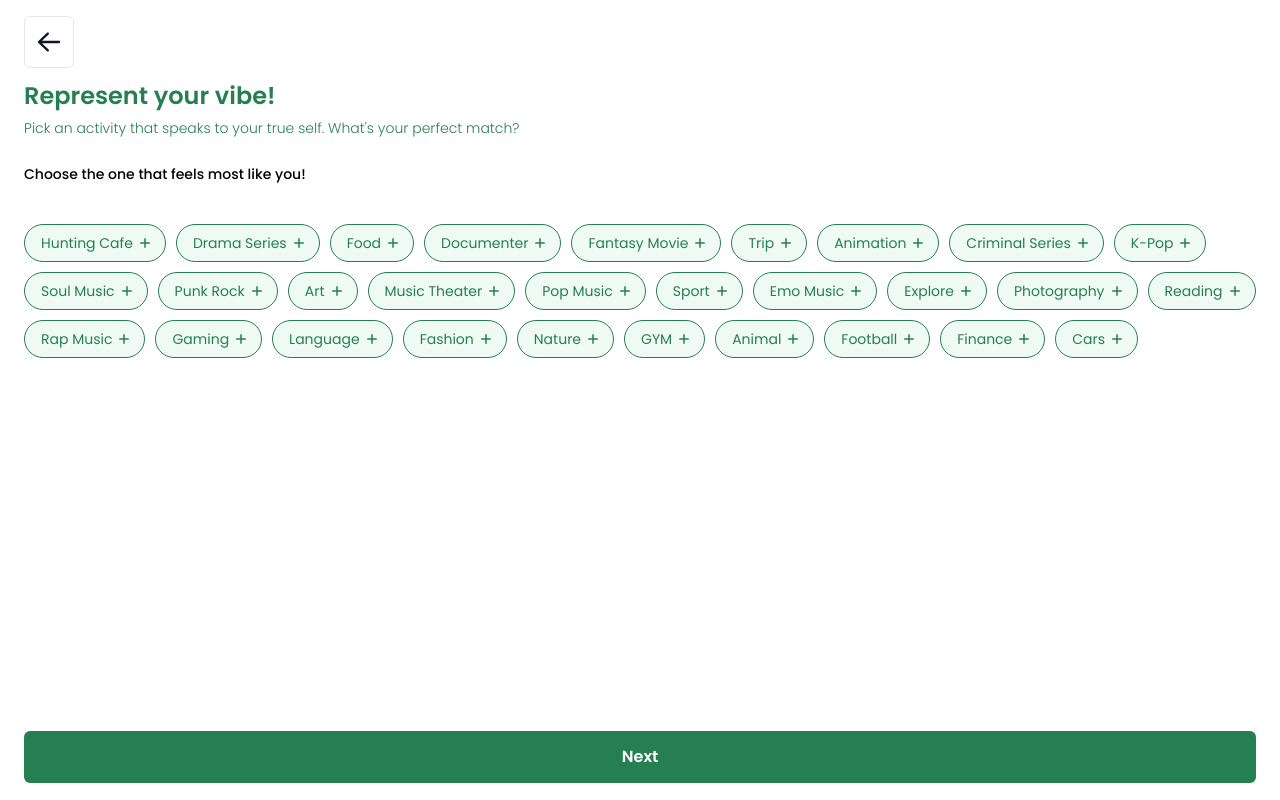
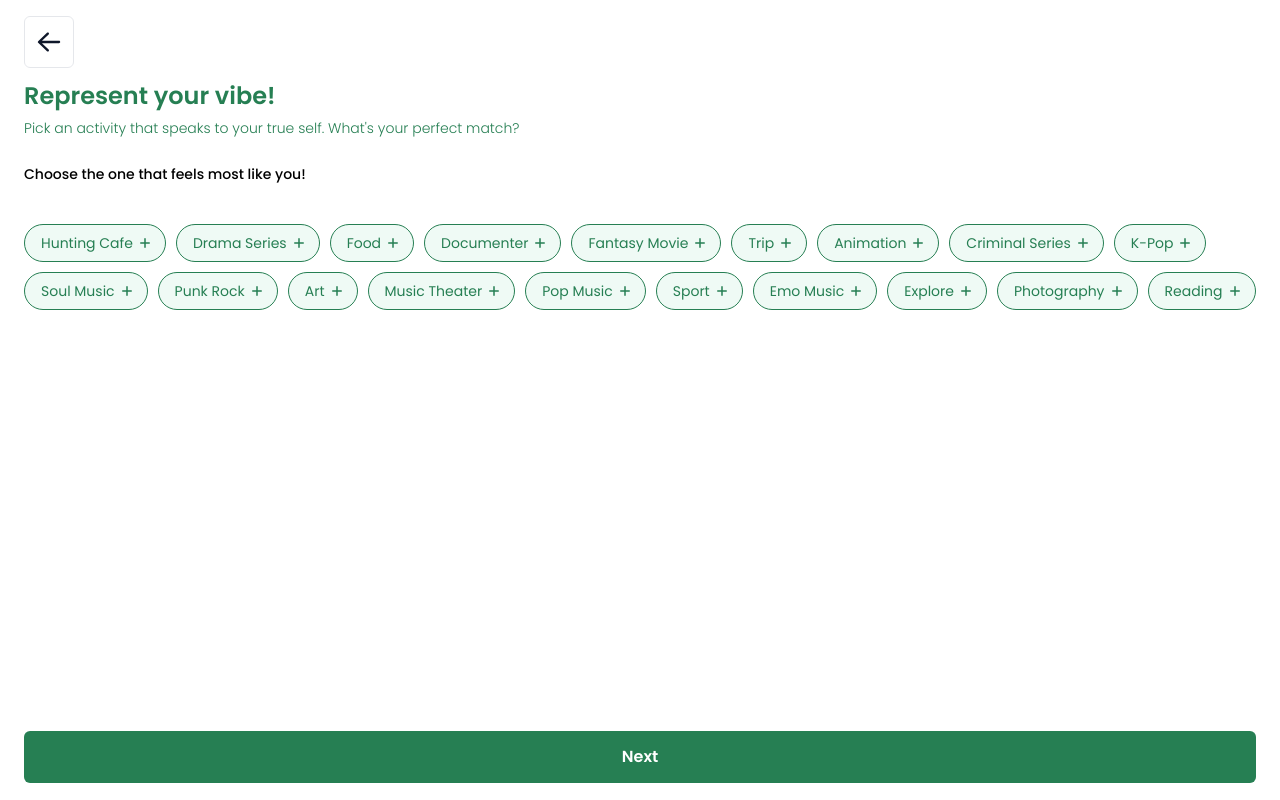
Before and after one commit to regirianto/meetyproject, a React (Vite) app in the folder client/: page /activity in a window 1280 px wide. Built offline with nearby package versions, Linux system fonts and the light colour scheme.

Commit message:
delete some interest

```diff
--- a/client/src/constant/index.js
+++ b/client/src/constant/index.js
@@ -18,14 +18,4 @@ export const interestList = [
   { id: 16, label: "Explore" },
   { id: 17, label: "Photography" },
   { id: 18, label: "Reading" },
-  { id: 19, label: "Rap Music" },
-  { id: 20, label: "Gaming" },
-  { id: 21, label: "Language" },
-  { id: 22, label: "Fashion" },
-  { id: 23, label: "Nature" },
-  { id: 24, label: "GYM" },
-  { id: 25, label: "Animal" },
-  { id: 26, label: "Football" },
-  { id: 27, label: "Finance" },
-  { id: 28, label: "Cars" },
 ];
```
